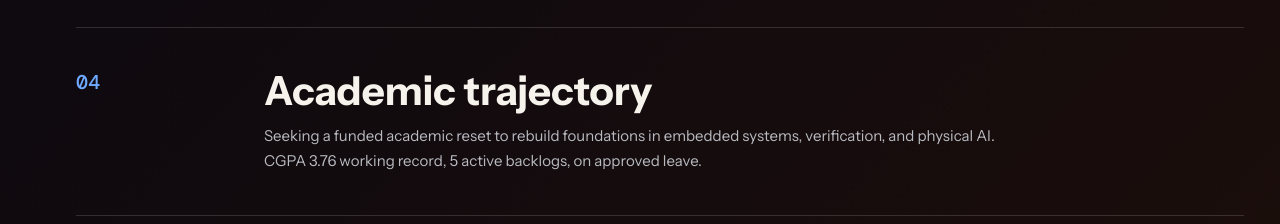
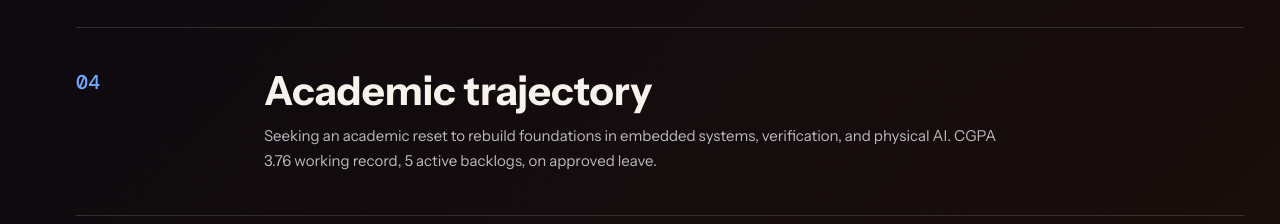
Before and after one commit to yagneshkumarkoduru/portfolio, a React (Vite) app: page /record in a window 1280 px wide. Shown: the part 4760-4984 px from the top of the page. Built offline with nearby package versions, Linux system fonts and the light colour scheme; a web font is replaced by a local one.

Commit message:
remove funded from academic trajectory

```diff
--- a/src/pages/Record.tsx
+++ b/src/pages/Record.tsx
@@ -4,7 +4,7 @@ const timeline = [
   ["01", "Early making", "Early builds led me into robotics, sensors, Arduino, IoT, and competitions. Age 16 entry to IIIT Sri City."],
   ["02", "Learning to ship", "Product work at Fluidity and Vyntt taught me to explain, ship, and improve systems with users in mind."],
   ["03", "Research depth", "Built ES-FA on vendor-neutral FPGA hardware, CCE-QOS QUBO scheduling, NPU optimization suites, and control systems during leave."],
-  ["04", "Academic trajectory", "Seeking a funded academic reset to rebuild foundations in embedded systems, verification, and physical AI. CGPA 3.76 working record, 5 active backlogs, on approved leave."],
+  ["04", "Academic trajectory", "Seeking an academic reset to rebuild foundations in embedded systems, verification, and physical AI. CGPA 3.76 working record, 5 active backlogs, on approved leave."],
 ];
 
 const metrics = [
```
